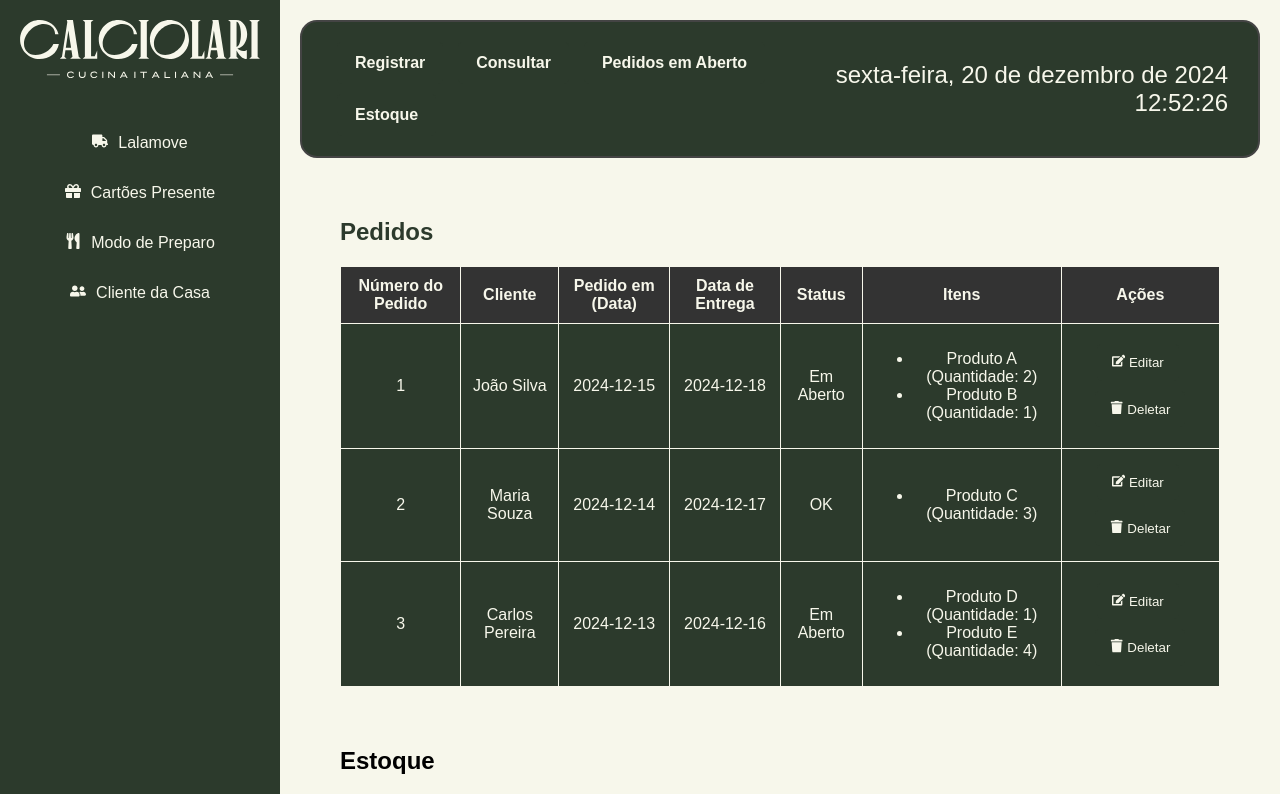
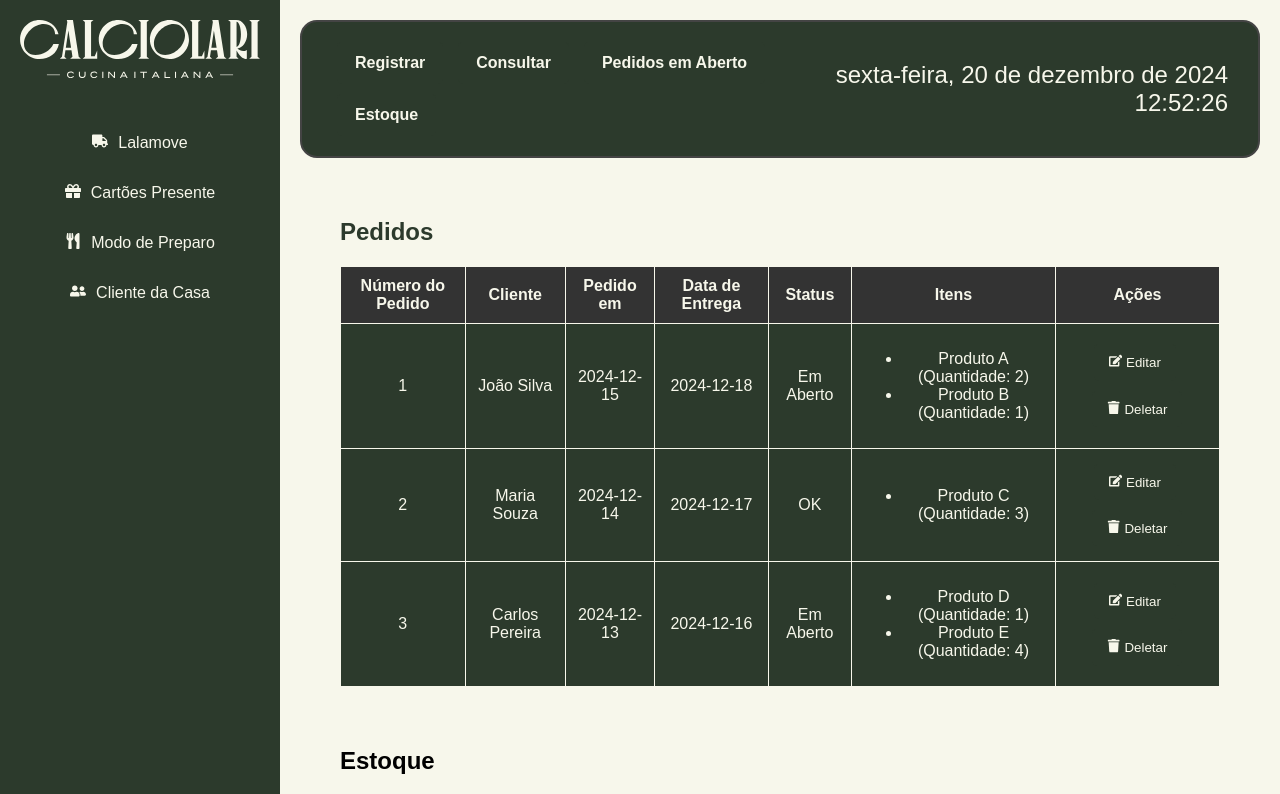
Before and after one commit to heyluannlucas/calciolari-app, a React (Create React App) app: page / in a window 1280 px wide. Shown: the top 794 px of the page. Built offline with nearby package versions, Linux system fonts and the light colour scheme.

Commit message:
fix:campo criar pedidos

```diff
--- a/src/components/Pedidos.js
+++ b/src/components/Pedidos.js
@@ -10,9 +10,9 @@ function Pedidos() {
       {
         orderNumber: 1,
         customerName: "João Silva",
-        orderDate: "2024-12-15", // New field: Pedido em (data)
+        orderDate: "2024-12-15",
         deliveryDate: "2024-12-18",
-        status: "Em Aberto", // New field: Status
+        status: "Em Aberto",
         items: [
           { name: "Produto A", quantity: 2 },
           { name: "Produto B", quantity: 1 },
@@ -74,7 +74,7 @@ function Pedidos() {
           <tr>
             <th>Número do Pedido</th>
             <th>Cliente</th>
-            <th>Pedido em (Data)</th>
+            <th>Pedido em </th>
             <th>Data de Entrega</th>
             <th>Status</th>
             <th>Itens</th>
--- a/src/pages/CriarPedido.js
+++ b/src/pages/CriarPedido.js
@@ -109,7 +109,7 @@ const RegistrarPedido = () => {
           />
         </div>
         <div className="form-group">
-          <label htmlFor="orderDate">Pedido em (Data)</label>
+          <label htmlFor="orderDate">Pedido em </label>
           <input
             type="date"
             id="orderDate"
```
